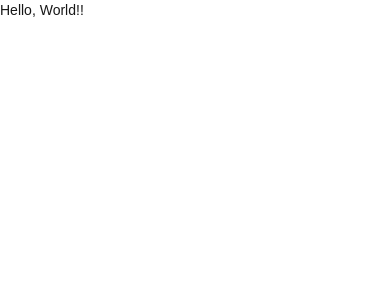
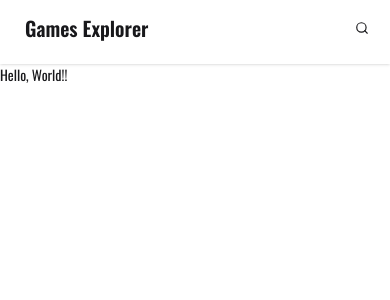
Before and after one commit to luizfelipedasilva678/games-explorer, a Next.js app: page / in a window 390 px wide. Shown: the top 300 px of the page. Built offline with nearby package versions, Linux system fonts and the light colour scheme.

Commit message:
feat: add header

```diff
--- /dev/null
+++ b/app/components/Header/Header.tsx
@@ -0,0 +1,65 @@
+"use client";
+
+import Link from "next/link";
+import { FiSearch } from "react-icons/fi";
+import { useRouter } from "next/navigation";
+import { type MouseEvent, useCallback, useState } from "react";
+
+function Header() {
+	const { push } = useRouter();
+	const [open, setOpen] = useState(false);
+	const [term, setTerm] = useState("");
+
+	const handleClick = useCallback(
+		(e: MouseEvent<HTMLButtonElement, globalThis.MouseEvent>) => {
+			e.preventDefault();
+
+			if (!open) {
+				setOpen(true);
+				return;
+			}
+
+			setOpen(false);
+
+			if (term) {
+				push(`/search/${term}`);
+				setTerm("");
+			}
+		},
+		[open, push, term],
+	);
+
+	return (
+		<header className="navbar bg-base-100 shadow-sm relative flex-col">
+			<div className="flex w-full">
+				<div className="flex-1">
+					<Link href="/" className="btn btn-ghost text-xl">
+						Games Explorer
+					</Link>
+				</div>
+				<div className="flex gap-2">
+					<button
+						type="button"
+						className="btn sm:btn-sm md:btn-md lg:btn-lg xl:btn-lg btn-ghost btn-circle"
+						onClick={(e) => handleClick(e)}
+					>
+						<FiSearch />
+					</button>
+				</div>
+			</div>
+			<div className="w-full">
+				{open && (
+					<input
+						type="text"
+						placeholder="Search"
+						className="input w-full"
+						onChange={(e) => setTerm(e.target.value)}
+						value={term}
+					/>
+				)}
+			</div>
+		</header>
+	);
+}
+
+export default Header;
--- /dev/null
+++ b/app/components/Header/index.ts
@@ -0,0 +1 @@
+export { default } from "./Header";
--- a/app/globals.css
+++ b/app/globals.css
@@ -1,26 +1,14 @@
 @import "tailwindcss";
 
-:root {
-	--background: #ffffff;
-	--foreground: #171717;
+@custom-variant dark (&:where([data-theme=dark], [data-theme=dark] *));
+
+@theme inline {
+	--font-oswald: "Oswald", sans-serif;
+	--font-sans: var(--font-oswald);
 }
 
-@theme inline {
-	--color-background: var(--background);
-	--color-foreground: var(--foreground);
-	--font-sans: var(--font-geist-sans);
-	--font-mono: var(--font-geist-mono);
-}
-
-@media (prefers-color-scheme: dark) {
-	:root {
-		--background: #0a0a0a;
-		--foreground: #ededed;
-	}
-}
+@plugin "daisyui";
 
 body {
-	background: var(--background);
-	color: var(--foreground);
-	font-family: Arial, Helvetica, sans-serif;
+	font-family: var(--font-sans);
 }
--- a/app/layout.tsx
+++ b/app/layout.tsx
@@ -1,4 +1,11 @@
+import { Oswald } from "next/font/google";
+import Header from "./components/Header";
 import "./globals.css";
+
+const oswald = Oswald({
+	subsets: ["latin"],
+	display: "swap",
+});
 
 export default function RootLayout({
 	children,
@@ -6,8 +13,11 @@ export default function RootLayout({
 	children: React.ReactNode;
 }>) {
 	return (
-		<html lang="en">
-			<body>{children}</body>
+		<html lang="en" data-theme="light" className={oswald.className}>
+			<body>
+				<Header />
+				{children}
+			</body>
 		</html>
 	);
 }
--- a/tests/mocks/games.ts
+++ b/tests/mocks/games.ts
@@ -3,6 +3,8 @@ import type { Game } from "../../src/entities";
 const games: Game[] = [
 	{
 		id: 1,
+		description:
+			"The Last of Us is a 2013 action-adventure game developed and published by Naughty Dog",
 		name: "The Last of Us",
 		image: "",
 		released: "2013-06-14",
@@ -21,6 +23,8 @@ const games: Game[] = [
 	},
 	{
 		id: 2,
+		description:
+			"The Last of Us Part II is a 2020 action-adventure game developed and published by Naughty Dog",
 		name: "The Last of Us Part II",
 		image: "",
 		released: "2020-10-29",
@@ -41,6 +45,7 @@ const games: Game[] = [
 		id: 3,
 		name: "The Last of Us Remastered",
 		image: "",
+		description: "The Last of Us Remastered is a 2014 action-adventure game",
 		released: "2014-07-29",
 		genres: [
 			{
@@ -57,6 +62,7 @@ const games: Game[] = [
 	},
 	{
 		id: 4,
+		description: "The Legend of Zelda is a 1986 action-adventure game",
 		name: "The Legend of Zelda",
 		image: "",
 		released: "1986-02-21",
@@ -75,6 +81,8 @@ const games: Game[] = [
 	},
 	{
 		id: 5,
+		description:
+			"The Legend of Zelda: Ocarina of Time is a 1998 action-adventure game",
 		name: "The Legend of Zelda: Ocarina of Time",
 		image: "",
 		released: "1998-11-21",
@@ -93,6 +101,8 @@ const games: Game[] = [
 	},
 	{
 		id: 6,
+		description:
+			"The Legend of Zelda: A Link to the Past is a 1991 action-adventure game",
 		name: "The Legend of Zelda: A Link to the Past",
 		image: "",
 		released: "1991-09-14",
@@ -111,6 +121,8 @@ const games: Game[] = [
 	},
 	{
 		id: 7,
+		description:
+			"The Legend of Zelda: Breath of the Wild is a 2017 action-adventure game",
 		name: "The Legend of Zelda: Breath of the Wild",
 		image: "",
 		released: "2017-03-03",
@@ -129,6 +141,7 @@ const games: Game[] = [
 	},
 	{
 		id: 8,
+		description: "The Witcher 3: Wild Hunt is a 2015 role-playing game",
 		name: "The Witcher 3: Wild Hunt",
 		image: "",
 		released: "2015-05-19",
@@ -147,6 +160,7 @@ const games: Game[] = [
 	},
 	{
 		id: 9,
+		description: "Red Dead Redemption 2 is a 2018 action-adventure game",
 		name: "Red Dead Redemption 2",
 		image: "",
 		released: "2018-10-26",
@@ -169,6 +183,7 @@ const games: Game[] = [
 	},
 	{
 		id: 10,
+		description: "Super Mario Odyssey is a 2017 platform game",
 		name: "Super Mario Odyssey",
 		image: "",
 		released: "2017-10-27",
@@ -187,6 +202,7 @@ const games: Game[] = [
 	},
 	{
 		id: 11,
+		description: "Cyberpunk 2077 is a 2020 role-playing game",
 		name: "Cyberpunk 2077",
 		image: "",
 		released: "2020-12-10",
@@ -213,6 +229,7 @@ const games: Game[] = [
 	},
 	{
 		id: 12,
+		description: "Dark Souls III is a 2016 action role-playing game",
 		name: "Dark Souls III",
 		image: "",
 		released: "2016-03-24",
```
Also changed, not shown: package.json (+10 -2 lines), tests/config/setupTests.ts (added, +1 -0 lines), vitest.config.mts, 2 other files (tests, documents, lock files or other folders).
